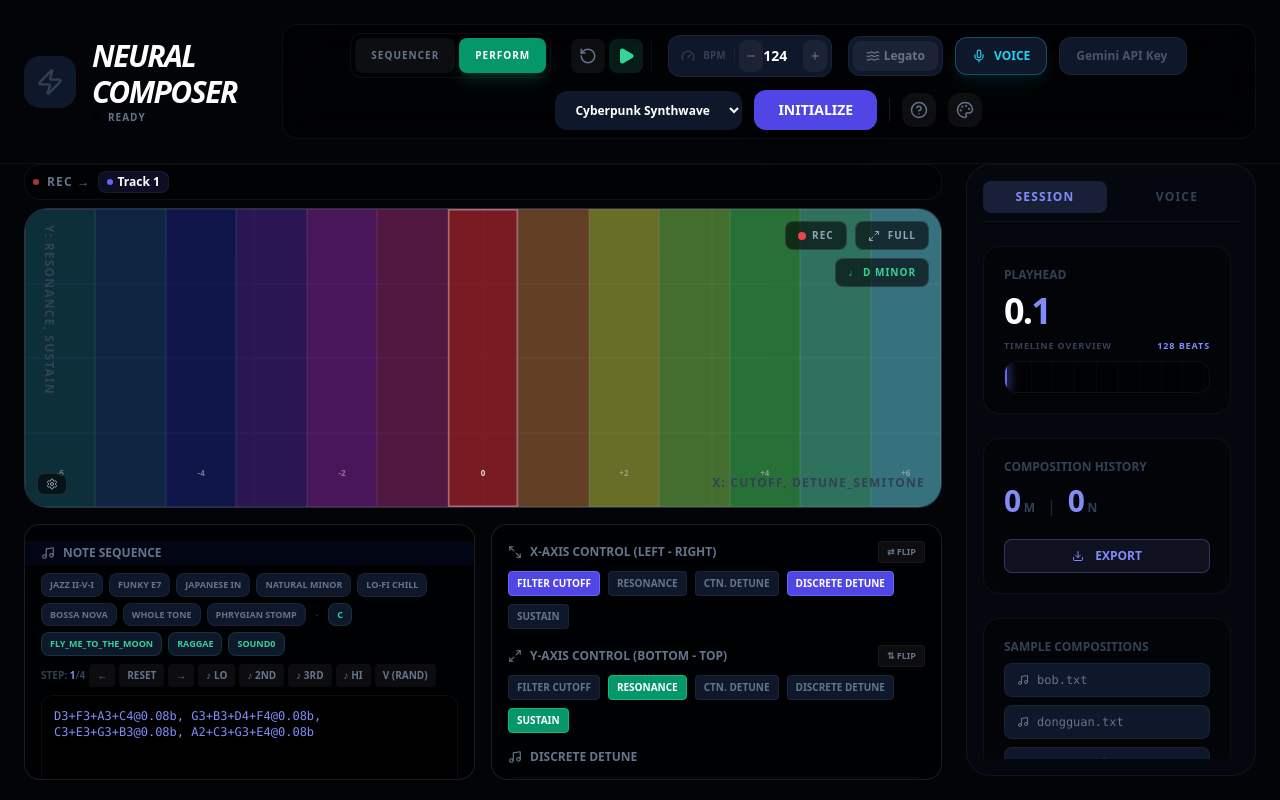
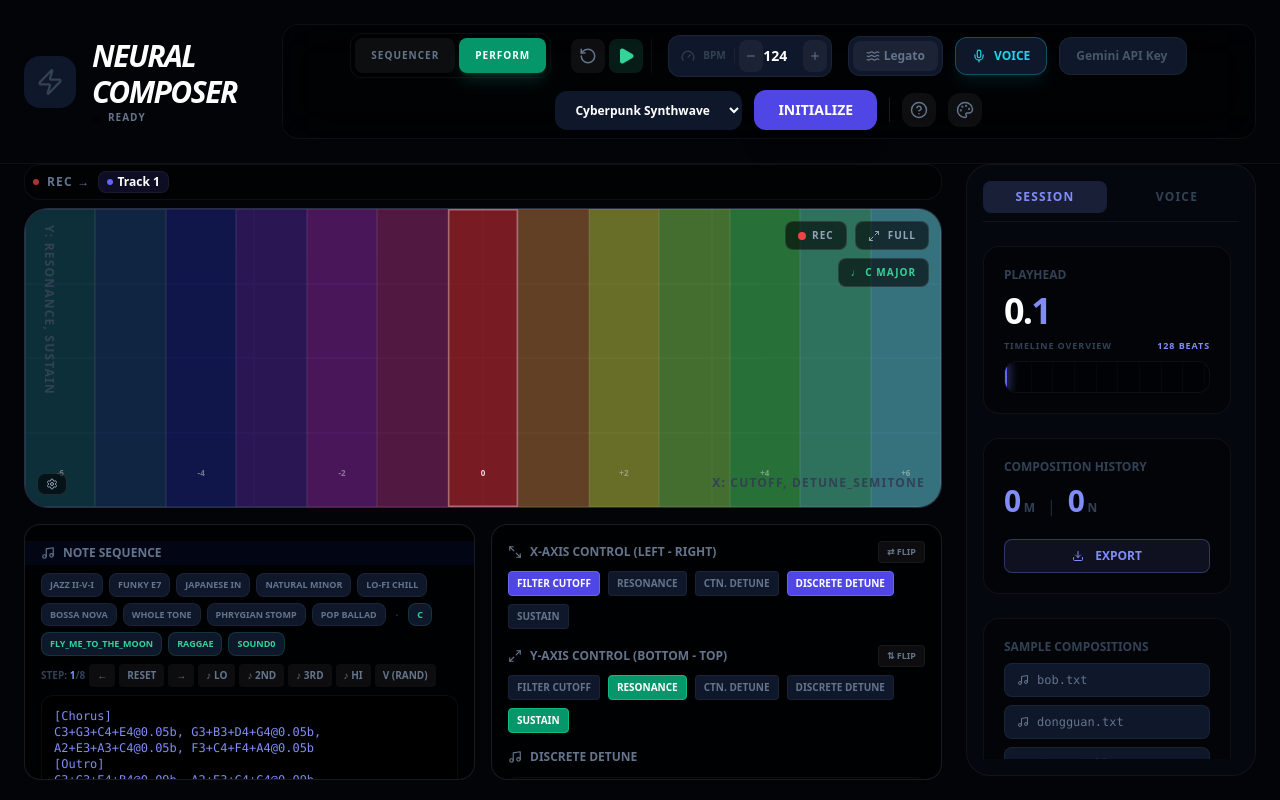
Before and after one commit to nathanwang000/NeuralComposer, a React (Vite) app: page / in a window 1280 px wide. Built offline with nearby package versions, Linux system fonts and the light colour scheme.

Commit message:
a satisfying default

```diff
--- a/components/PerformancePad.tsx
+++ b/components/PerformancePad.tsx
@@ -914,6 +914,15 @@ const CHORD_PRESETS: { label: string; description: string; sequence: string }[]
     label: 'Phrygian Stomp',
     description: 'E Phrygian flamenco-style i → bII',
     sequence: 'E3+G3+B3+E4@0.04b, F3+A3+C4+F4@0.04b, E3+G3+B3+E4@0.04b, F3+A3+C4+F4@0.12b, E3+G3+B3+E4@0.04b',
+  },
+  {
+    label: 'Pop Ballad',
+    description: 'I–V–vi–IV in C • Chorus (open power) → Outro (descending resolution)',
+    sequence:
+`[Chorus]
+C3+G3+C4+E4@0.05b, G3+B3+D4+G4@0.05b, A2+E3+A3+C4@0.05b, F3+C4+F4+A4@0.05b
+[Outro]
+C3+G3+E4+B4@0.09b, A2+E3+C4+G4@0.09b, D3+G3+B3+D4@0.09b, C3+E3+G3+E4@0.09b`,
   },
 ];
 
@@ -1554,7 +1563,7 @@ const PerformancePad: React.FC<{ bpm?: number; onCommitRecording?: (events: Midi
 
     // Sequence
     const [sequenceInput, setSequenceInput] = useState(
-        () => CHORD_PRESETS.find(p => p.label === 'Jazz ii-V-I')?.sequence ?? CHORD_PRESETS[0]?.sequence ?? 'C4+E4+G4+B4@0.1b'
+        () => CHORD_PRESETS.find(p => p.label === 'Pop Ballad')?.sequence ?? CHORD_PRESETS[0]?.sequence ?? 'C4+E4+G4+B4@0.1b'
     );
     const [chordSequence, setChordSequence] = useState<ChordStep[]>([]);
     const [sections, setSections] = useState<Section[]>([]);
```
